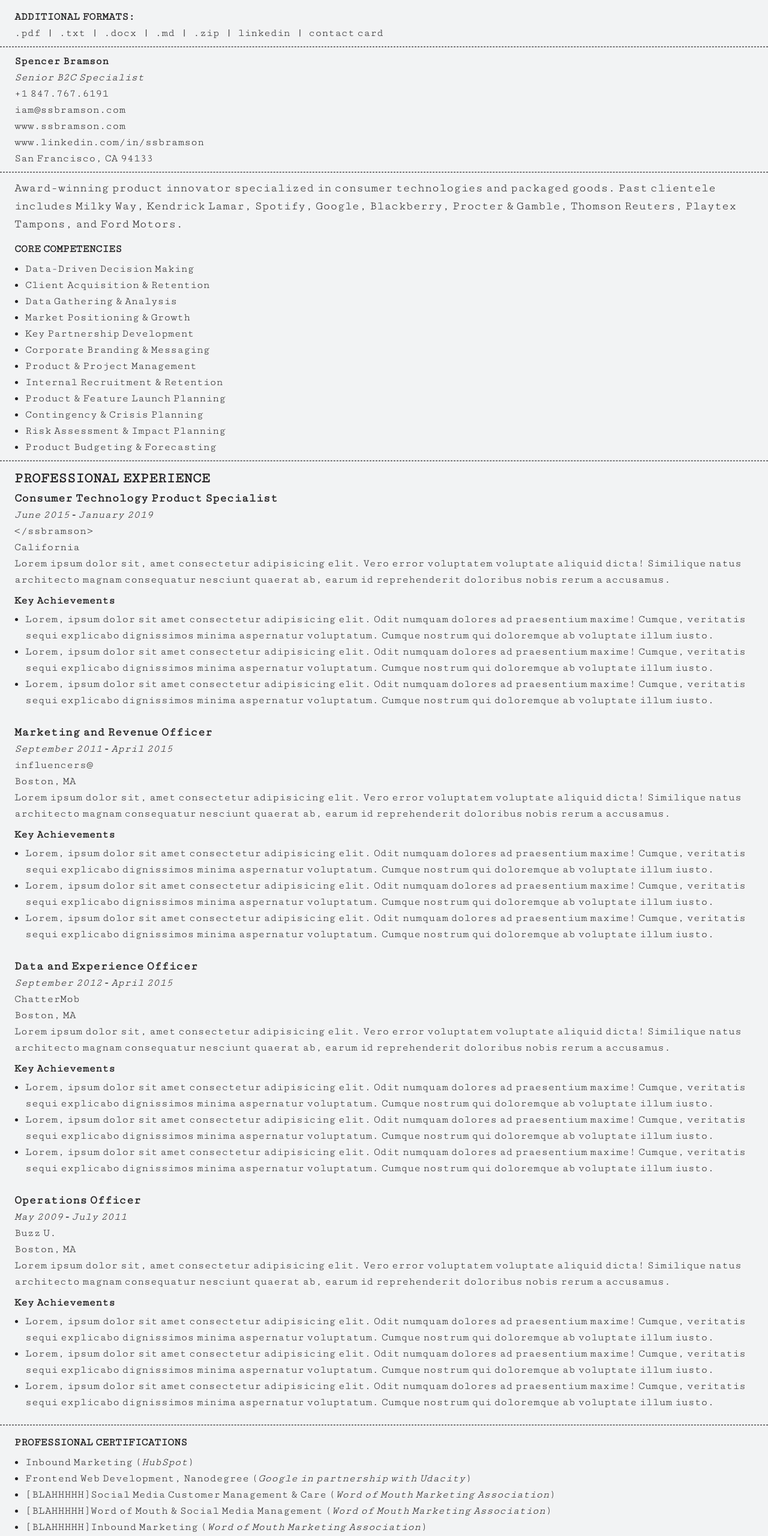
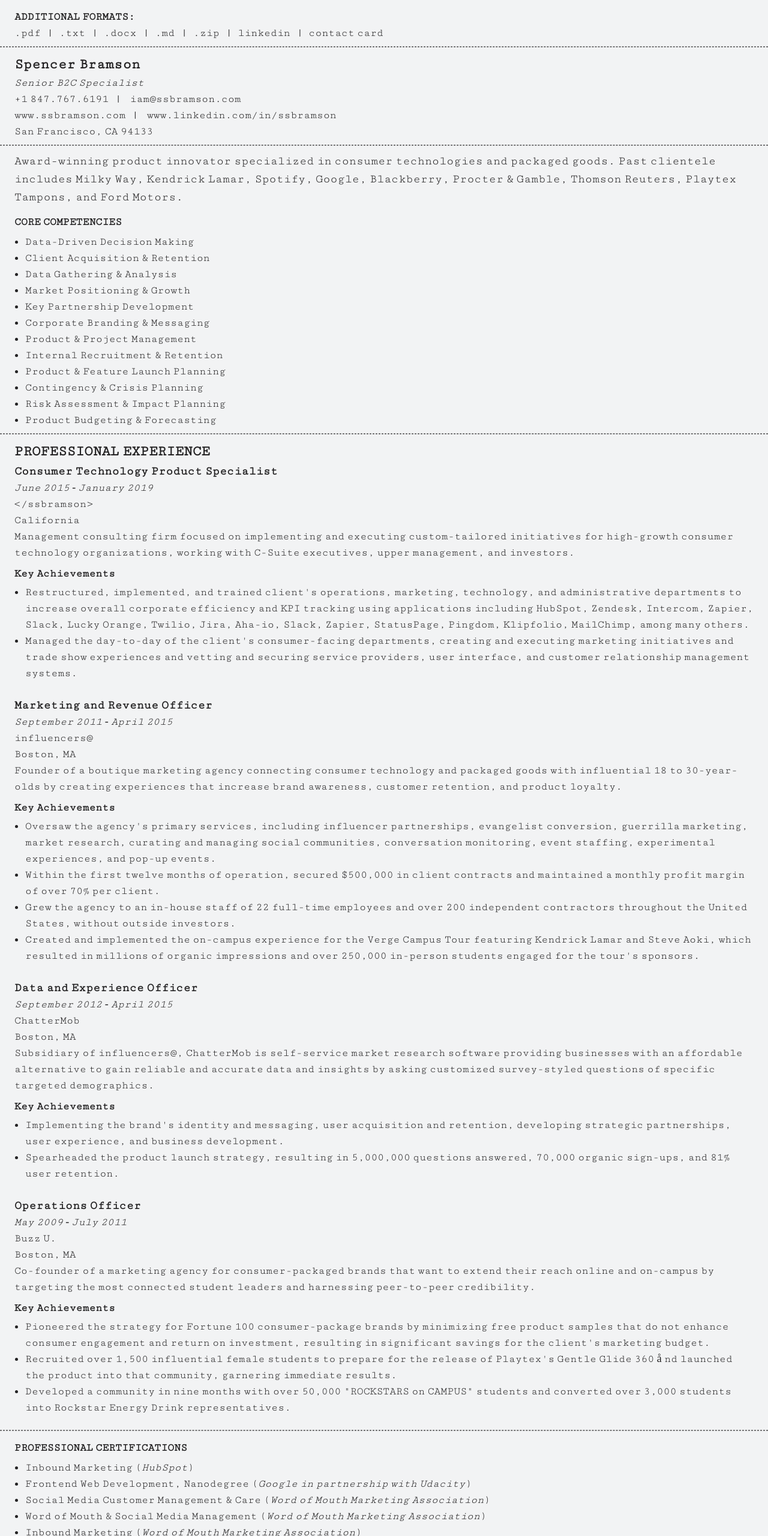
Before and after one commit to ssbramson/Portfolio, a plain HTML site: page resume/index.html in a window 1280 px wide. Shown: the top 2560 px of the page at 60% size. Drawn offline with Linux system fonts and the light colour scheme; no server answers; files whose address does not match are found by name.

Commit message:
Resume.html updates

```diff
--- a/resume/index.html
+++ b/resume/index.html
@@ -14,7 +14,7 @@
 
   <title>Spencer Bramson's Resume Q1&dash;2019</title>
 
-  <link rel="canonical" href="https://www.ssbramson.com/Resume">
+  <link rel="canonical" href="https://www.ssbramson.com/resume">
 
   <meta name="description" content="@ssbramson is an award-winning marketing and creative executive specialized in consumer technology applications and packaged goods.">
   <meta name="Keywords" content="Creative, Marketing, Creative Director, Creative Executive, Creative Strategist, Marketing Director, Marketing Executive, Marketing Strategist, Consumer Products, CPG, Consumer Package Goods, Consumer Packaged Goods, Consumer Technology, Consumer Technology Products, Consumer Applications" >
@@ -76,6 +76,19 @@
       text-transform: lowercase;
     }
 
+    .name-header {
+      font-size: 2.4rem
+    }
+
+    .contact-list {
+      list-style-type: none;
+      margin-left: 0.0rem;
+    }
+
+    .contact-item {
+      display: inline;
+    }
+
     .professional-introduction {
       font-size: 2.0rem;
     }
@@ -102,8 +115,8 @@
     }
 
     .footer-text {
-      font-size: 75%;
-      text-transform: lowercase;
+      font-size: 80%;
+      /* text-transform: lowercase; */
     }
 
   </style>
@@ -112,7 +125,7 @@
   <link rel="prefetch" href="______" as="script">
 
   <!-- GOOGLE SUITE SITE VERIFICATION -->
-  <meta name="google-site-verification" content="______">
+  <meta name="google-site-verification" content="Jqpxe9DyYy18PD-lQnNtX-D09Ua55BMHsc7MHQErYpY">
 
   <!-- FAVICON ICONS -->
   <!-- <link rel="apple-touch-icon" sizes="180x180" href="assets/icons/apple-touch-icon.png"> -->
@@ -136,36 +149,32 @@
       </ul>
     </div>
 
-    <hr class="section-break">
+    <hr class="section-break_line">
 
     <div class="">
 
       <div class="">
 
         <div class="">
-          <h1 class=""><b>Spencer Bramson</b></h1>
-          <h2 class=""><em>Senior B2C Specialist</em></h2>
+          <h1 class="name-header"><b>Spencer Bramson</b></h1>
+          <h2 class="title-header"><em>Senior B2C Specialist</em></h2>
         </div>
 
         <div class="">
-          <div class="">
-            <a href="tel:18477676191" class="" role="link" target="_blank">+1 847.767.6191</a>
-          </div>
-          <div class="">
-            <a href="mailto:iam@ssbramson.com?subject=Inquiry%20from%20online%20resume" class="" role="link">iam@ssbramson.com</a>
-          </div>
-          <div class="">
-            <a href="https://www.ssbramson.com" class="" role="link" target="_blank">www.ssbramson.com</a>
-          </div>
-          <div class="">
-            <a href="https://www.linkedin.com/in/ssbramson" class="" role="link" target="_blank">www.linkedin.com/in/ssbramson</a>
-          </div>
+          <ul class="contact-list">
+            <li class="contact-item"><a href="tel:18477676191" class="" role="link" target="_blank">+1 847.767.6191</a></li><span class="vertical_bar">&VerticalLine;</span>
+            <li class="contact-item"><a href="mailto:iam@ssbramson.com?subject=Inquiry%20from%20online%20resume" class="" role="link">iam@ssbramson.com</a></li>
+          </ul>
+          <ul class="contact-list">
+            <li class="contact-item"><a href="https://www.ssbramson.com" class="" rel="noopener noreferrer" role="link" target="_blank">www.ssbramson.com</a></li><span class="vertical_bar">&VerticalLine;</span>
+            <li class="contact-item"><a href="https://www.linkedin.com/in/ssbramson" class="" rel="noopener noreferrer" role="link" target="_blank">www.linkedin.com/in/ssbramson</a></li>
+          </ul>
           <div class="">San Francisco, CA 94133</div>
         </div>
 
       </div>
 
-      <hr class="section-break">
+      <hr class="section-break_line">
 
       <div class="">
 
@@ -206,7 +215,7 @@
 
       </div>
 
-      <hr class="">
+      <hr class="section-break_line">
 
       <div class="">
 
@@ -223,14 +232,13 @@
               <h3 class="company-title">&lt;&#47;ssbramson&gt;</h3>
               <div class="company-location">California</div>
             </div>
-            <p class="position-description">Lorem ipsum dolor sit, amet consectetur adipisicing elit. Vero error voluptatem voluptate aliquid dicta! Similique natus architecto magnam consequatur nesciunt quaerat ab, earum id reprehenderit doloribus nobis rerum a accusamus.</p>
+            <p class="position-description">Management consulting firm focused on implementing and executing custom-tailored initiatives for high-growth consumer technology organizations, working with C-Suite executives, upper management, and investors.</p>
           </div>
 
           <h3 class="achievement-title"><b>Key Achievements</b></h3>
           <ul class="achievement-list">
-            <li class="achievement-item">Lorem, ipsum dolor sit amet consectetur adipisicing elit. Odit numquam dolores ad praesentium maxime! Cumque, veritatis sequi explicabo dignissimos minima aspernatur voluptatum. Cumque nostrum qui doloremque ab voluptate illum iusto.</li>
-            <li class="achievement-item">Lorem, ipsum dolor sit amet consectetur adipisicing elit. Odit numquam dolores ad praesentium maxime! Cumque, veritatis sequi explicabo dignissimos minima aspernatur voluptatum. Cumque nostrum qui doloremque ab voluptate illum iusto.</li>
-            <li class="achievement-item">Lorem, ipsum dolor sit amet consectetur adipisicing elit. Odit numquam dolores ad praesentium maxime! Cumque, veritatis sequi explicabo dignissimos minima aspernatur voluptatum. Cumque nostrum qui doloremque ab voluptate illum iusto.</li>
+            <li class="achievement-item">Restructured, implemented, and trained client's operations, marketing, technology, and administrative departments to increase overall corporate efficiency and KPI tracking using applications including HubSpot, Zendesk, Intercom, Zapier, Slack, Lucky Orange, Twilio, Jira, Aha-io, Slack, Zapier, StatusPage, Pingdom, Klipfolio, MailChimp, among many others.</li>
+            <li class="achievement-item">Managed the day-to-day of the client's consumer-facing departments, creating and executing marketing initiatives and trade show experiences and vetting and securing service providers, user interface, and customer relationship management systems.</li>
           </ul>
         </div>
 
@@ -245,14 +253,15 @@
               <h3 class="company-title">influencers&#64;</h3>
               <div class="company-location">Boston, MA</div>
             </div>
-            <p class="position-description">Lorem ipsum dolor sit, amet consectetur adipisicing elit. Vero error voluptatem voluptate aliquid dicta! Similique natus architecto magnam consequatur nesciunt quaerat ab, earum id reprehenderit doloribus nobis rerum a accusamus.</p>
+            <p class="position-description">Founder of a boutique marketing agency connecting consumer technology and packaged goods with influential 18 to 30-year-olds by creating experiences that increase brand awareness, customer retention, and product loyalty.</p>
           </div>
 
           <h3 class="achievement-title"><b>Key Achievements</b></h3>
           <ul class="achievement-list">
-            <li class="achievement-item">Lorem, ipsum dolor sit amet consectetur adipisicing elit. Odit numquam dolores ad praesentium maxime! Cumque, veritatis sequi explicabo dignissimos minima aspernatur voluptatum. Cumque nostrum qui doloremque ab voluptate illum iusto.</li>
-            <li class="achievement-item">Lorem, ipsum dolor sit amet consectetur adipisicing elit. Odit numquam dolores ad praesentium maxime! Cumque, veritatis sequi explicabo dignissimos minima aspernatur voluptatum. Cumque nostrum qui doloremque ab voluptate illum iusto.</li>
-            <li class="achievement-item">Lorem, ipsum dolor sit amet consectetur adipisicing elit. Odit numquam dolores ad praesentium maxime! Cumque, veritatis sequi explicabo dignissimos minima aspernatur voluptatum. Cumque nostrum qui doloremque ab voluptate illum iusto.</li>
+            <li class="achievement-item">Oversaw the agency's primary services, including influencer partnerships, evangelist conversion, guerrilla marketing, market research, curating and managing social communities, conversation monitoring, event staffing, experimental experiences, and pop-up events.</li>
+            <li class="achievement-item">Within the first twelve months of operation, secured $500,000 in client contracts and maintained a monthly profit margin of over 70% per client.</li>
+            <li class="achievement-item">Grew the agency to an in-house staff of 22 full-time employees and over 200 independent contractors throughout the United States, without outside investors.</li>
+            <li class="achievement-item">Created and implemented the on-campus experience for the Verge Campus Tour featuring Kendrick Lamar and Steve Aoki, which resulted in millions of organic impressions and over 250,000 in-person students engaged for the tour's sponsors.</li>
           </ul>
 
         </div>
@@ -268,14 +277,13 @@
               <h3 class="company-title">ChatterMob</h3>
               <div class="company-location">Boston, MA</div>
             </div>
-            <p class="position-description">Lorem ipsum dolor sit, amet consectetur adipisicing elit. Vero error voluptatem voluptate aliquid dicta! Similique natus architecto magnam consequatur nesciunt quaerat ab, earum id reprehenderit doloribus nobis rerum a accusamus.</p>
+            <p class="position-description">Subsidiary of influencers@, ChatterMob is self-service market research software providing businesses with an affordable alternative to gain reliable and accurate data and insights by asking customized survey-styled questions of specific targeted demographics.</p>
           </div>
 
           <h3 class="achievement-title"><b>Key Achievements</b></h3>
           <ul class="achievement-list">
-            <li class="achievement-item">Lorem, ipsum dolor sit amet consectetur adipisicing elit. Odit numquam dolores ad praesentium maxime! Cumque, veritatis sequi explicabo dignissimos minima aspernatur voluptatum. Cumque nostrum qui doloremque ab voluptate illum iusto.</li>
-            <li class="achievement-item">Lorem, ipsum dolor sit amet consectetur adipisicing elit. Odit numquam dolores ad praesentium maxime! Cumque, veritatis sequi explicabo dignissimos minima aspernatur voluptatum. Cumque nostrum qui doloremque ab voluptate illum iusto.</li>
-            <li class="achievement-item">Lorem, ipsum dolor sit amet consectetur adipisicing elit. Odit numquam dolores ad praesentium maxime! Cumque, veritatis sequi explicabo dignissimos minima aspernatur voluptatum. Cumque nostrum qui doloremque ab voluptate illum iusto.</li>
+            <li class="achievement-item">Implementing the brand's identity and messaging, user acquisition and retention, developing strategic partnerships, user experience, and business development.</li>
+            <li class="achievement-item">Spearheaded the product launch strategy, resulting in 5,000,000 questions answered, 70,000 organic sign-ups, and 81% user retention.</li>
           </ul>
 
         </div>
@@ -291,55 +299,54 @@
               <h3 class="company-title">Buzz U.</h3>
               <div class="company-location">Boston, MA</div>
             </div>
-            <p class="position-description">Lorem ipsum dolor sit, amet consectetur adipisicing elit. Vero error voluptatem voluptate aliquid dicta! Similique natus architecto magnam consequatur nesciunt quaerat ab, earum id reprehenderit doloribus nobis rerum a accusamus.</p>
+            <p class="position-description">Co-founder of a marketing agency for consumer-packaged brands that want to extend their reach online and on-campus by targeting the most connected student leaders and harnessing peer-to-peer credibility.</p>
           </div>
 
           <h3 class="achievement-title"><b>Key Achievements</b></h3>
           <ul class="achievement-list">
-            <li class="achievement-item">Lorem, ipsum dolor sit amet consectetur adipisicing elit. Odit numquam dolores ad praesentium maxime! Cumque, veritatis sequi explicabo dignissimos minima aspernatur voluptatum. Cumque nostrum qui doloremque ab voluptate illum iusto.</li>
-            <li class="achievement-item">Lorem, ipsum dolor sit amet consectetur adipisicing elit. Odit numquam dolores ad praesentium maxime! Cumque, veritatis sequi explicabo dignissimos minima aspernatur voluptatum. Cumque nostrum qui doloremque ab voluptate illum iusto.</li>
-            <li class="achievement-item">Lorem, ipsum dolor sit amet consectetur adipisicing elit. Odit numquam dolores ad praesentium maxime! Cumque, veritatis sequi explicabo dignissimos minima aspernatur voluptatum. Cumque nostrum qui doloremque ab voluptate illum iusto.</li>
+            <li class="achievement-item">Pioneered the strategy for Fortune 100 consumer-package brands by minimizing free product samples that do not enhance consumer engagement and return on investment, resulting in significant savings for the client's marketing budget.</li>
+            <li class="achievement-item">Recruited over 1,500 influential female students to prepare for the release of Playtex's Gentle Glide 360 å nd launched the product into that community, garnering immediate results.</li>
+            <li class="achievement-item">Developed a community in nine months with over 50,000 "ROCKSTARS on CAMPUS" students and converted over 3,000 students into Rockstar Energy Drink representatives.</li>
           </ul>
 
         </div>
 
       </div>
 
-      <hr class="">
+      <hr class="section-break_line">
 
       <div class="">
 
         <h1 class="section-title"><b>Professional Certifications</b></h1>
-        <ul class="">
-          <li class="">Inbound Marketing &#40;<em>HubSpot</em>&#41;</li>
-          <li class="">Frontend Web Development, Nanodegree &#40;<em>Google in partnership with Udacity</em>&#41;</li>
-          <li class="">[BLAHHHHH]Social Media Customer Management &amp; Care  &#40;<em>Word of Mouth Marketing Association</em>&#41;</li>
-          <li class="">[BLAHHHHH]Word of Mouth &amp; Social Media Management &#40;<em>Word of Mouth Marketing Association</em>&#41;</li>
-          <li class="">[BLAHHHHH]Inbound Marketing &#40;<em>Word of Mouth Marketing Association</em>&#41;</li>
-          <li class="">Scrum Product Owner &#40;<em>Scrum Training Institute</em>&#41;</li>
-          <li class="">Scrum Master &#40;<em>Scrum Training Institute</em>&#41;</li>
-          <li class="">Equities &#40;<em>Bloomberg</em>&#41;</li>
+        <ul class="certifications-list">
+          <li class="certification-item">Inbound Marketing &#40;<em>HubSpot</em>&#41;</li>
+          <li class="certification-item">Frontend Web Development, Nanodegree &#40;<em>Google in partnership with Udacity</em>&#41;</li>
+          <li class="certification-item">Social Media Customer Management &amp; Care  &#40;<em>Word of Mouth Marketing Association</em>&#41;</li>
+          <li class="certification-item">Word of Mouth &amp; Social Media Management &#40;<em>Word of Mouth Marketing Association</em>&#41;</li>
+          <li class="certification-item">Inbound Marketing &#40;<em>Word of Mouth Marketing Association</em>&#41;</li>
+          <li class="certification-item">Scrum Product Owner &#40;<em>Scrum Training Institute</em>&#41;</li>
+          <li class="certification-item">Scrum Master &#40;<em>Scrum Training Institute</em>&#41;</li>
+          <li class="certification-item">Equities &#40;<em>Bloomberg</em>&#41;</li>
         </ul>
 
         <h1 class="section-title"><b>Awards &amp; Acknowledgements</b></h1>
-        <ul class="">
-          <li class="">Rising Business Start &#40;<em>Boston Business Journal</em>&#41;</li>
-          <li class="">Future Leaders under 30 Group &#40;<em>Massachusetts Innovation &amp; Technology Exchange</em>&#41;</li>
-          <li class="">MITX All-Star Award &#40;<em>Massachusetts Innovation &amp; Technology Exchange</em>&#41;</li>
-          <li class="">Most Likeable Entrepreneur &#40;<em>Likeable Media</em>&#41;</li>
-          <li class="">Future Forward Award &#40;<em>Future Forward Association</em>&#41;</li>
+        <ul class="awards-list">
+          <li class="award-item">Rising Business Start &#40;<em>Boston Business Journal</em>&#41;</li>
+          <li class="award-item">Future Leaders under 30 Group &#40;<em>Massachusetts Innovation &amp; Technology Exchange</em>&#41;</li>
+          <li class="award-item">MITX All-Star Award &#40;<em>Massachusetts Innovation &amp; Technology Exchange</em>&#41;</li>
+          <li class="award-item">Most Likeable Entrepreneur &#40;<em>Likeable Media</em>&#41;</li>
+          <li class="award-item">Future Forward Award &#40;<em>Future Forward Association</em>&#41;</li>
         </ul>
-
 
       </div>
 
     </div>
 
-    <hr class="">
+    <hr class="section-break_line">
 
     <footer class="">
       <a href="https://www.ssbramson.com" class="" rel="noopener noreferrer" role="link" target="_blank">www.ssbramson.com</a>
-      <div class="footer-text">Designed &amp; built in CA</div>
+      <div class="footer-text">Brewed in CA</div>
     </footer>
 
   </div>
```
